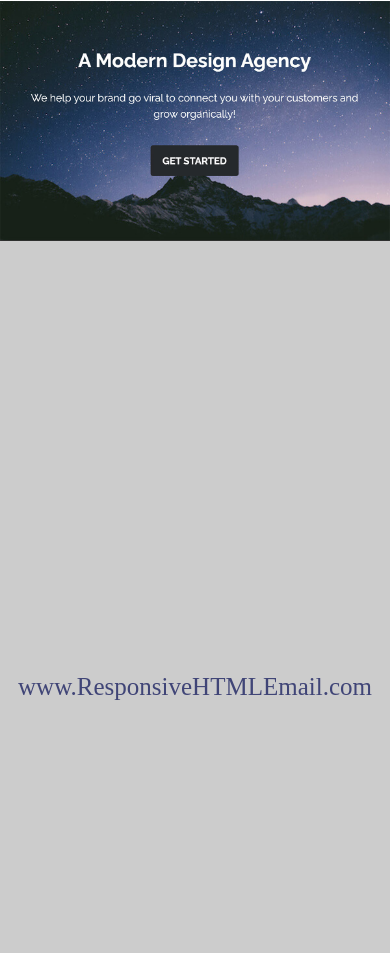
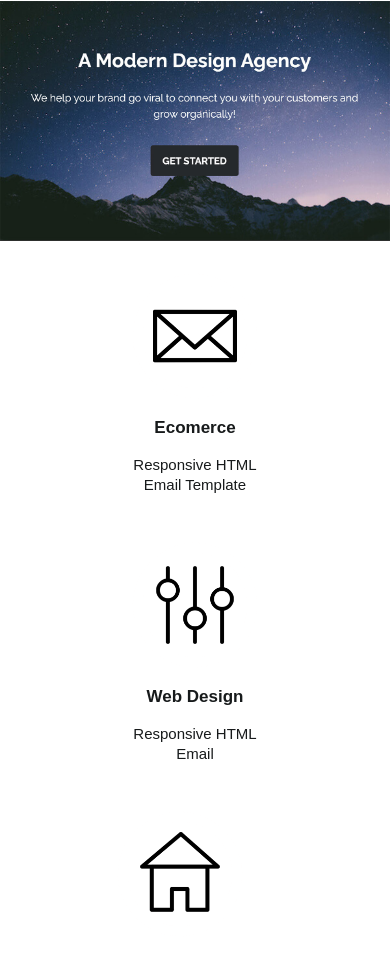
Before and after one commit to Javier-Garcia-Estrada/Mock-HTML-Email-Template, a plain HTML site: page index.html in a window 390 px wide. Shown: the part 137-1090 px from the top of the page. Before the commit the page ends 844 px from the top, so only its background shows below. Drawn offline with Linux system fonts and the light colour scheme.

Commit message:
Three-column section added
Added Three-column section with images and styled them to fit in and be responsive.

```diff
--- a/index.html
+++ b/index.html
@@ -53,6 +53,27 @@
             display: inline-block;
             vertical-align: top;
             text-align: center;
+        }
+        .three-columns{
+            text-align: center;
+            font-size: 0;
+            padding: 15px 0 25px;
+
+        }
+        .three-columns .column {
+            width: 100%;
+            max-width: 200px;
+            display: inline-block;
+            vertical-align: top;
+            text-align: center;
+        }
+        .three-columns .padding{
+            padding: 15px;
+        }
+        .three-columns .content{
+            font-size: 15px;
+            line-height: 20px;
+            padding: 0 5px;
         }
     </style>
 </head>
@@ -116,7 +137,77 @@
             </tr>
 
             <!-- THREE COLUMN SECTION -->
+            <tr>
+                <td>
+                    <tabel width="100%">
+                        <tr>
+                            <td class="three-columns">
+                                <table class="column">
+                                    <tr>
+                                        <td class="padding">
+                                            <table class="content">
+                                                <tr>
+                                                    <td>
+                                                        <a href="#"><img src="img/email.png" alt="email" width="130px" style="max-width: 130px;">
+                                                        </a>
+                                                    </td>
+                                                </tr>
+                                                <tr>
+                                                    <td>
+                                                        <p style="font-weight: bold; font-size: 17px;">Ecomerce</p>
+                                                        <p>Responsive HTML Email Template</p>
+                                                    </td>
+                                                </tr>
+                                            </table>
+                                        </td>
+                                    </tr>
+                                </table>
 
+                                <table class="column">
+                                    <tr>
+                                        <td class="padding">
+                                            <table class="content">
+                                                <tr>
+                                                    <td>
+                                                        <a href="#"><img src="img/settings.png" alt="email" width="130px" style="max-width: 130px;">
+                                                        </a>
+                                                    </td>
+                                                </tr>
+                                                <tr>
+                                                    <td>
+                                                        <p style="font-weight: bold; font-size: 17px;">Web Design</p>
+                                                        <p>Responsive HTML Email </p>
+                                                    </td>
+                                                </tr>
+                                            </table>
+                                        </td>
+                                    </tr>
+                                </table>
+                                <table class="column">
+                                    <tr>
+                                        <td class="padding">
+                                            <table class="content">
+                                                <tr>
+                                                    <td>
+                                                        <a href="#"><img src="img/home.png" alt="email" width="130px" style="max-width: 130px;">
+                                                        </a>
+                                                    </td>
+                                                </tr>
+                                                <tr>
+                                                    <td>
+                                                        <p style="font-weight: bold; font-size: 17px;">HTML Email</p>
+                                                        <p>HTML Email home</p>
+                                                    </td>
+                                                </tr>
+                                            </table>
+                                        </td>
+                                    </tr>
+                                </table>
+                            </td>
+                        </tr>
+                    </tabel>
+                </td>
+            </tr>
 
             <!-- TWO COLUMN SECTION -->
 
@@ -131,8 +222,3 @@
 </body>
 
 </html>
-
-<div style="position:absolute;bottom: 0;width: 100%;text-align: center;line-height: 40px;font-size: 25px;">
-    <a href="https://responsivehtmlemail.com/html-email-course/" target="_blank"
-        style="color: #404577;text-decoration: none;">www.ResponsiveHTMLEmail.com</a>
-</div>
```
